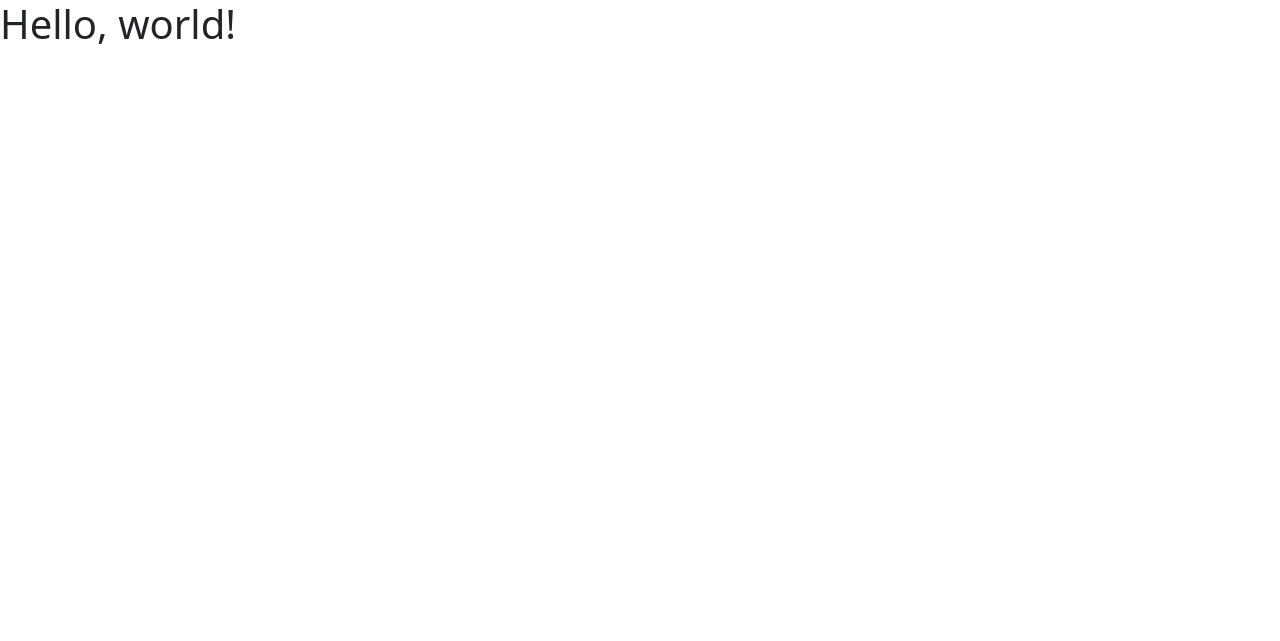
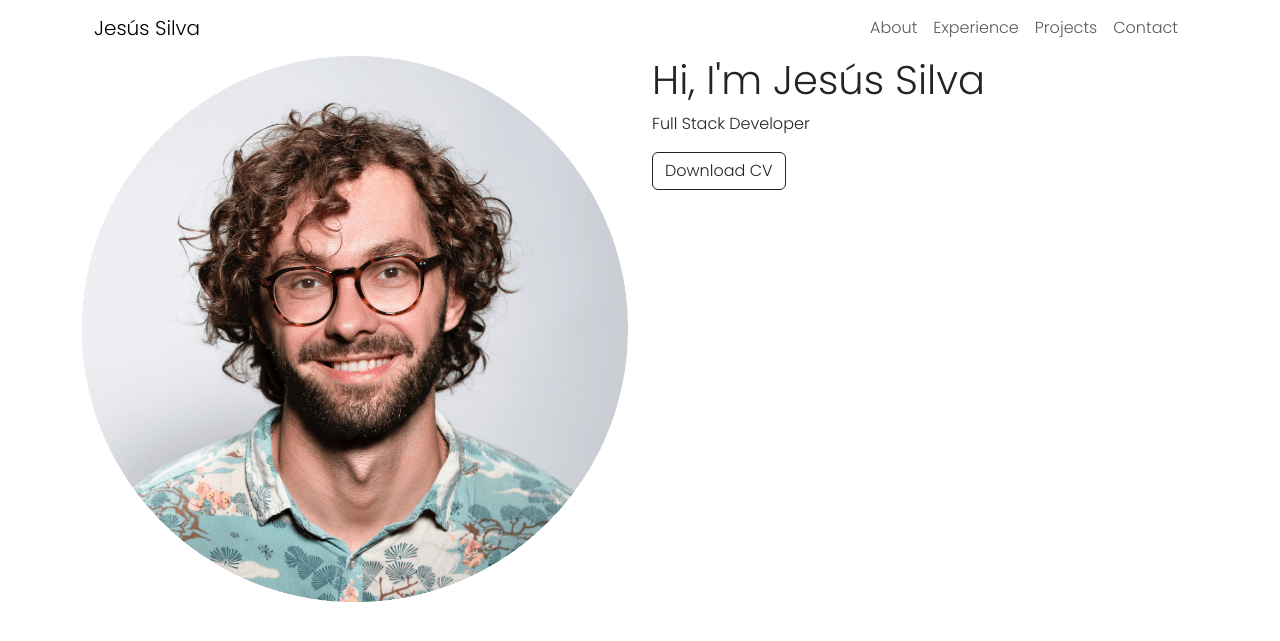
Before and after one commit to jasp2022/Portafolio-JesusSilva-Bootstrap, a PHP site: page / in a window 1280 px wide. Before the commit the part shown is almost empty. Shown: the top 641 px of the page. Run offline with PHP 8.4, Linux system fonts and the light colour scheme.

Commit message:
section-profile

```diff
--- a/index.php
+++ b/index.php
@@ -3,13 +3,66 @@
   <head>
     <meta charset="utf-8">
     <meta name="viewport" content="width=device-width, initial-scale=1">
-    <title>Bootstrap demo</title>
+    <title>Portafolio || Jesús Silva</title>
     <link href="https://cdn.jsdelivr.net/npm/bootstrap@5.3.2/dist/css/bootstrap.min.css" rel="stylesheet" integrity="sha384-T3c6CoIi6uLrA9TneNEoa7RxnatzjcDSCmG1MXxSR1GAsXEV/Dwwykc2MPK8M2HN" crossorigin="anonymous">
+    <link rel="stylesheet" href="style.css">
   </head>
   <body>
-    <h1>Hello, world!</h1>
+
+ <!-- Navbar -->
+<div class="container">
+        <nav class="navbar navbar-expand-lg">
+        <div class="container-fluid">
+            <a class="navbar-brand " href="#">Jesús Silva</a>
+            <button class="navbar-toggler" type="button" data-bs-toggle="collapse" data-bs-target="#navbarNav" aria-controls="navbarNav" aria-expanded="false" aria-label="Toggle navigation">
+            <span class="navbar-toggler-icon"></span>
+            </button>
+            <div class="collapse navbar-collapse justify-content-end" id="navbarNav">
+            <ul class="navbar-nav">
+                <li class="nav-item">
+                <a class="nav-link" href="#">About</a>
+                </li>
+                <li class="nav-item">
+                <a class="nav-link" href="#">Experience</a>
+                </li>
+                <li class="nav-item">
+                <a class="nav-link" href="#">Projects</a>
+                </li>
+                <li class="nav-item">
+                <a class="nav-link" href="#">Contact</a>
+                </li>
+            </ul>
+            </div>
+        </div>
+    </nav>
+ <!-- End-Navbar -->
+
+
+  <!-- section profile -->
+  <section id="profile">
+      <div class="row">
+          <div class="col-lg-6 col-md-6 col-sm-12">
+            <div class="section-container">
+                <img class="img-fluid" src="assets/profile-pic.png" alt="">
+            </div>
+
+          </div>
+          <div class="col-lg-6 col-md-6 col-sm-12">
+                <div class="header">
+                  <h1>Hi, I'm Jesús Silva</h1>
+                  <p>Full Stack Developer</p>
+                  <button type="button" class="btn btn-outline-dark">Download CV</button>
+              </div>
+
+          </div>
+      </div>
+    </section>
+
+
+
+</div>
     <script src="https://cdn.jsdelivr.net/npm/bootstrap@5.3.2/dist/js/bootstrap.bundle.min.js" integrity="sha384-C6RzsynM9kWDrMNeT87bh95OGNyZPhcTNXj1NW7RuBCsyN/o0jlpcV8Qyq46cDfL" crossorigin="anonymous"></script>
     <script src="https://cdn.jsdelivr.net/npm/@popperjs/core@2.11.8/dist/umd/popper.min.js" integrity="sha384-I7E8VVD/ismYTF4hNIPjVp/Zjvgyol6VFvRkX/vR+Vc4jQkC+hVqc2pM8ODewa9r" crossorigin="anonymous"></script>
-    <script src="https://cdn.jsdelivr.net/npm/bootstrap@5.3.2/dist/js/bootstrap.min.js" integrity="sha384-BBtl+eGJRgqQAUMxJ7pMwbEyER4l1g+O15P+16Ep7Q9Q+zqX6gSbd85u4mG4QzX+" crossorigin="anonymous"></script>
+
   </body>
 </html>
--- a/style.css
+++ b/style.css
@@ -0,0 +1,7 @@
+/* tipografia*/
+
+@import url('https://fonts.googleapis.com/css2?family=Poppins:wght@300&display=swap');
+
+body{
+    font-family: "Poppins", sans-serif;
+}
```
